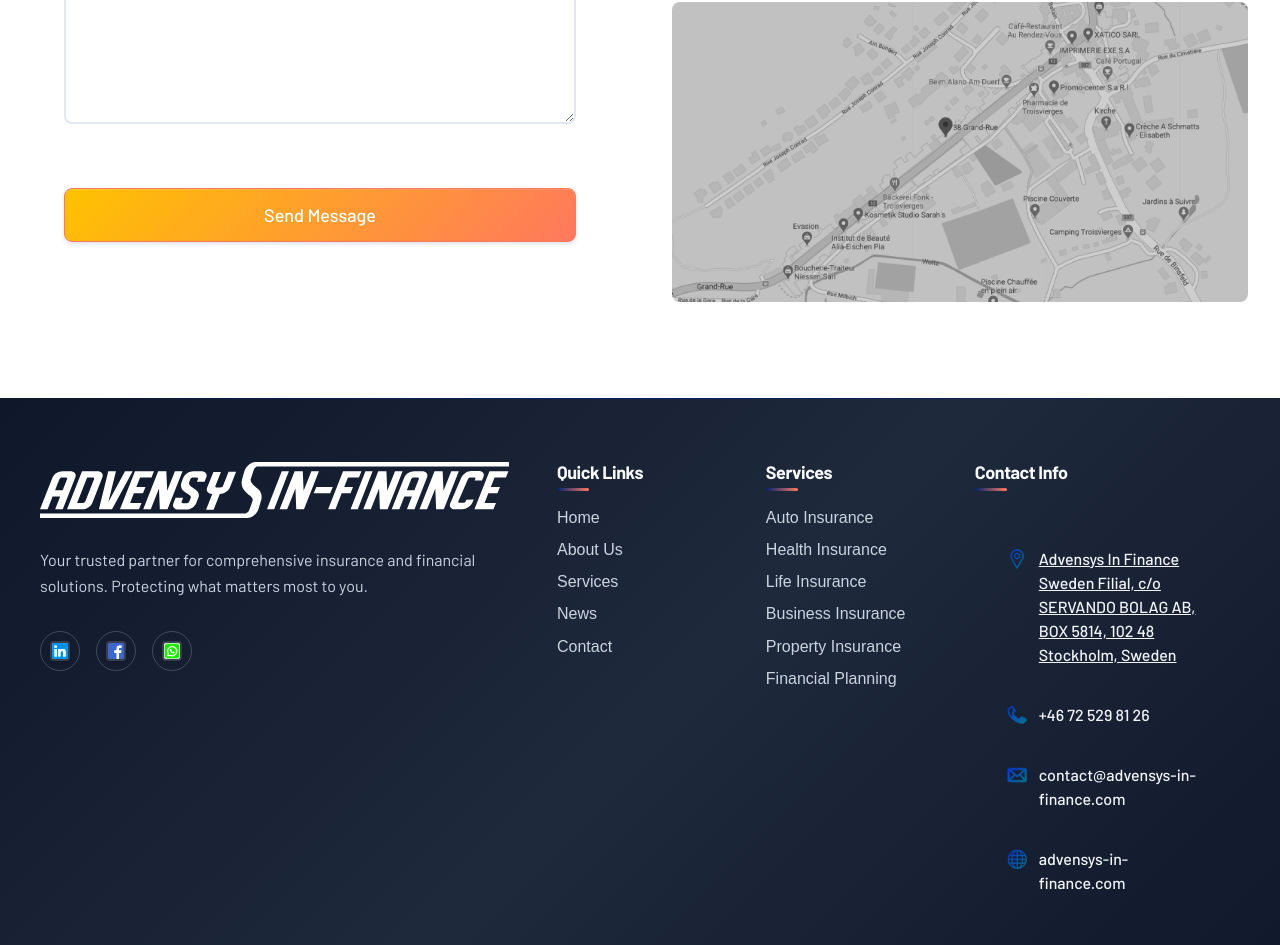
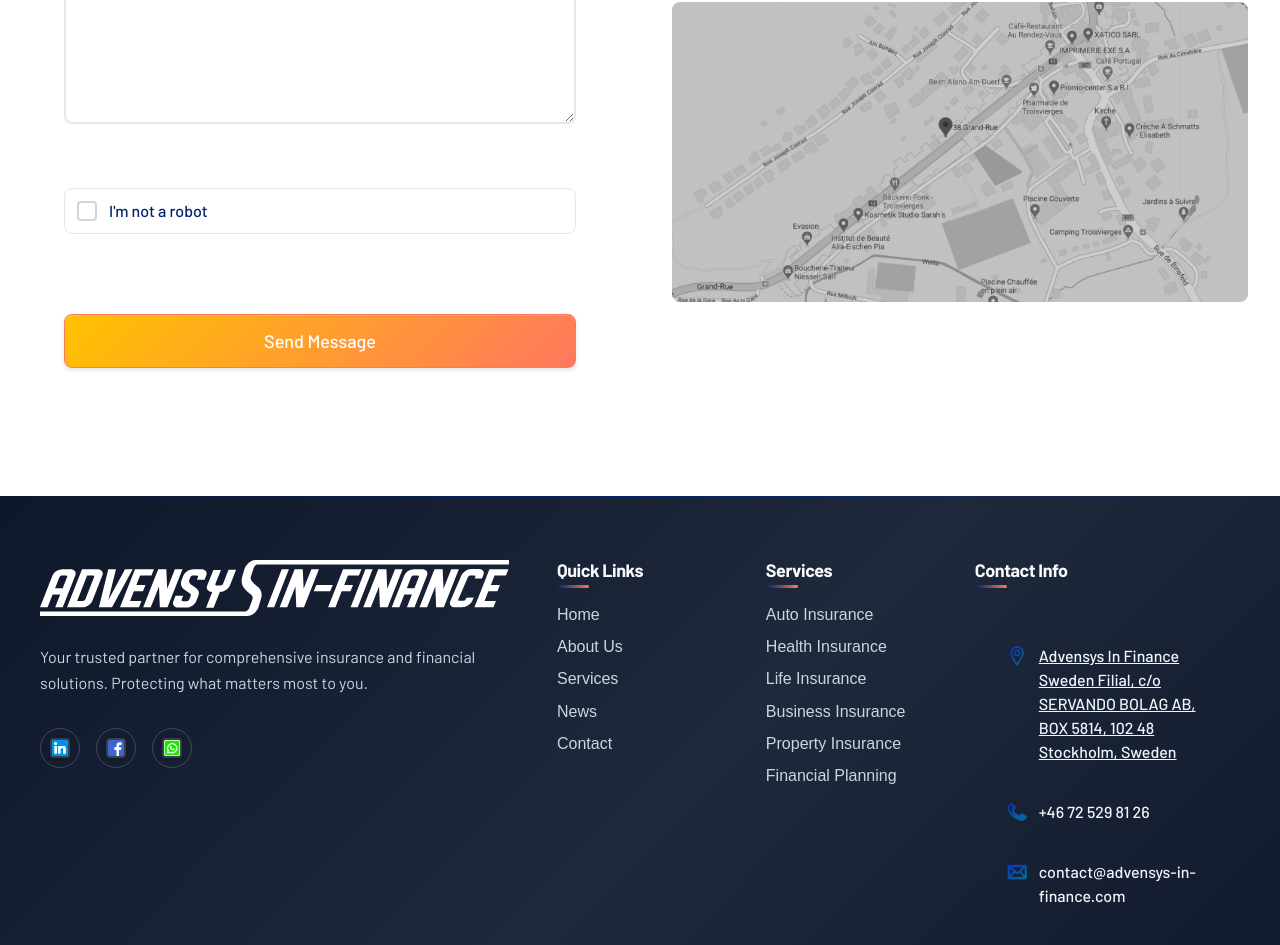
Before and after one commit to TAJKING10/advensysinFINANCETAJ, a React (Vite) app: page / in a window 1280 px wide. Shown: the part 7760-8705 px from the top of the page. Built offline with nearby package versions, Linux system fonts and the light colour scheme.

Commit message:
not a robot fixed

```diff
--- a/src/components/sections/Contact.css
+++ b/src/components/sections/Contact.css
@@ -370,3 +370,77 @@
     height: 200px;
   }
 }
+
+/* Robot Verification Checkbox */
+.robot-verification {
+  margin: 1rem 0;
+}
+
+.robot-checkbox {
+  display: flex;
+  align-items: center;
+  cursor: pointer;
+  font-size: var(--font-size-base);
+  color: var(--text-primary);
+  user-select: none;
+  gap: 0.75rem;
+  padding: 0.75rem;
+  border: 1px solid #e5e7eb;
+  border-radius: 8px;
+  background-color: #ffffff;
+  transition: all 0.2s ease;
+}
+
+.robot-checkbox:hover {
+  background-color: #f9fafb;
+  border-color: #3b82f6;
+}
+
+.robot-checkbox input[type="checkbox"] {
+  appearance: none;
+  -webkit-appearance: none;
+  width: 1.25rem;
+  height: 1.25rem;
+  border: 2px solid #d1d5db;
+  border-radius: 4px;
+  position: relative;
+  cursor: pointer;
+  transition: all 0.2s ease;
+  flex-shrink: 0;
+  background-color: #ffffff;
+}
+
+.robot-checkbox input[type="checkbox"]:focus {
+  outline: 2px solid #3b82f6;
+  outline-offset: 2px;
+}
+
+.robot-checkbox input[type="checkbox"]:checked {
+  background-color: #3b82f6;
+  border-color: #3b82f6;
+}
+
+.robot-checkbox input[type="checkbox"]:checked::after {
+  content: '✓';
+  position: absolute;
+  top: 50%;
+  left: 50%;
+  transform: translate(-50%, -50%);
+  color: white;
+  font-size: 0.875rem;
+  font-weight: 600;
+  line-height: 1;
+}
+
+.robot-checkbox input[type="checkbox"].error {
+  border-color: #ef4444;
+}
+
+.robot-text {
+  font-weight: 500;
+  cursor: pointer;
+}
+
+.robot-checkbox:hover input[type="checkbox"] {
+  border-color: #3b82f6;
+}
--- a/src/components/sections/Contact.jsx
+++ b/src/components/sections/Contact.jsx
@@ -217,6 +217,23 @@ const Contact = () => {
                 )}
               </div>
 
+              <div className="form-group">
+                <div className="robot-verification">
+                  <label className="robot-checkbox">
+                    <input
+                      type="checkbox"
+                      id="robotVerification"
+                      {...register('robotVerification', { required: 'Please verify that you are not a robot' })}
+                      className={errors.robotVerification ? 'error' : ''}
+                    />
+                    <span className="robot-text">I'm not a robot</span>
+                  </label>
+                  {errors.robotVerification && (
+                    <span className="error-message">{errors.robotVerification.message}</span>
+                  )}
+                </div>
+              </div>
+
               <button
                 type="submit"
                 className="btn btn-primary btn-lg form-submit"
```
